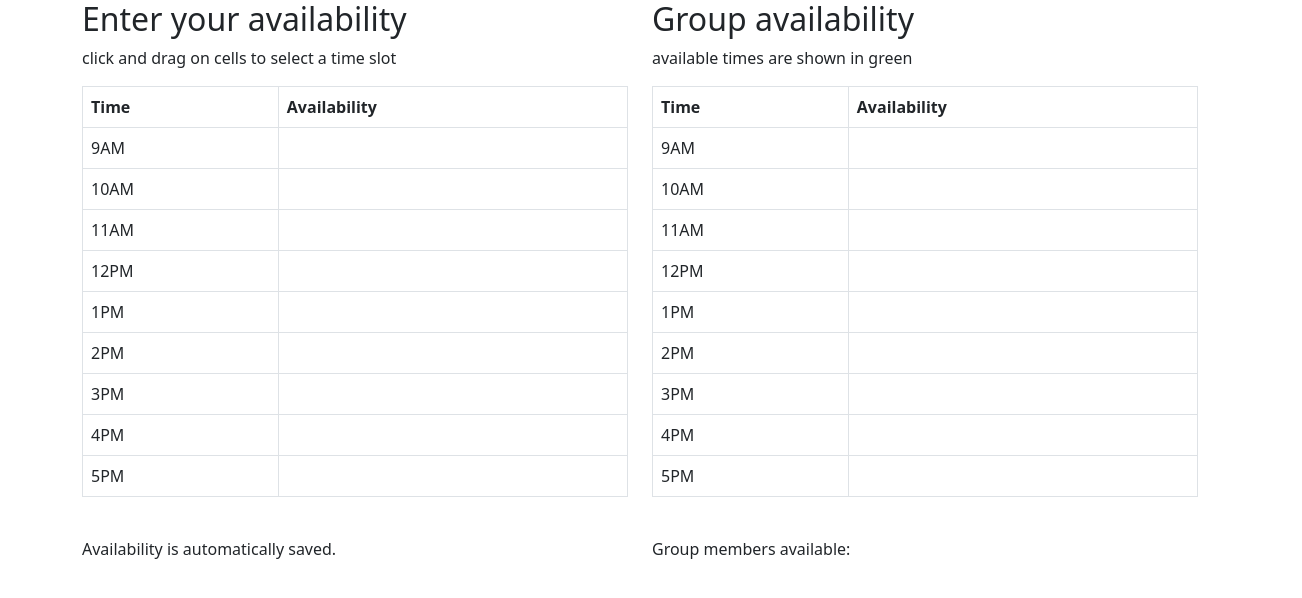
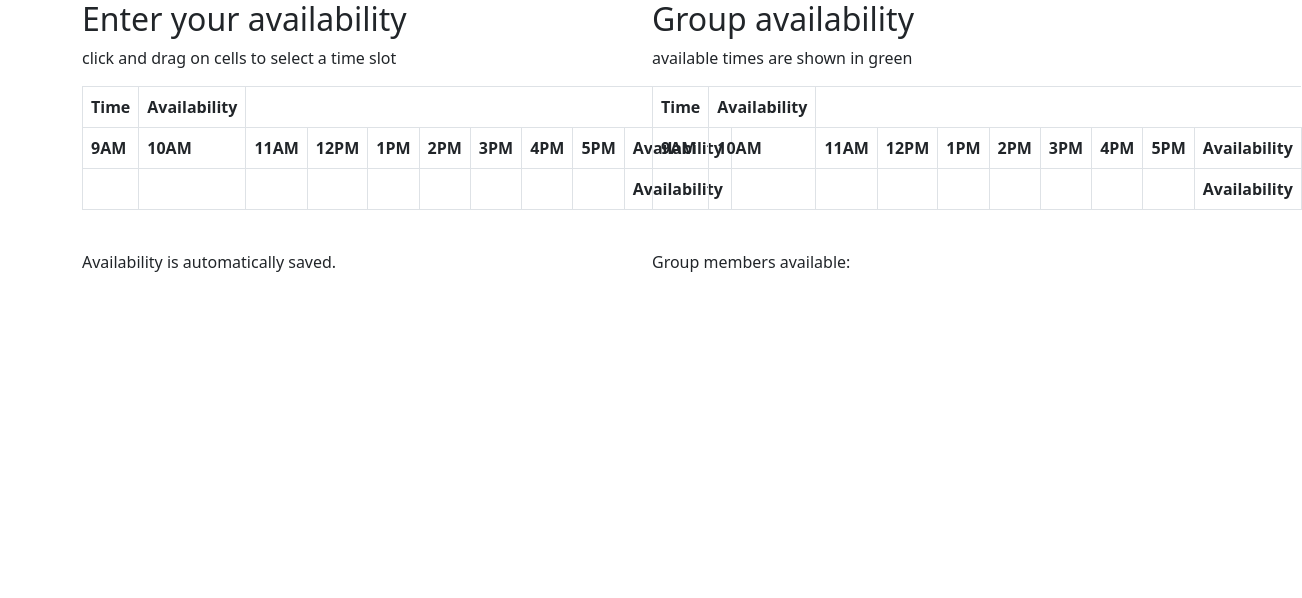
Before and after one commit to chingu-voyages/v43-tier2-team-26, a React (Create React App) app in the folder whenwhere/: page / in a window 1280 px wide. Shown: the top 598 px of the page, 1302 px wide, since content can reach past the window. Built offline with nearby package versions, Linux system fonts and the light colour scheme.

Commit message:
change selection functions

```diff
--- a/whenwhere/src/AvailabilityGrid.js
+++ b/whenwhere/src/AvailabilityGrid.js
@@ -1,7 +1,13 @@
 import React, { useState } from 'react';
 import { Table } from 'react-bootstrap';
 import 'bootstrap/dist/css/bootstrap.min.css';
-import './AvailabilityGrid.styles.css';
+// import './AvailabilityGrid.styles.css';
+
+const styles = {
+  selectedCell: {
+    backgroundColor: '#00c853',
+  },
+};
 
 function AvailabilityGrid() {
   const [selected, setSelected] = useState([]);
@@ -11,11 +17,16 @@ function AvailabilityGrid() {
     return selected.some((cell) => cell.row === row && cell.col === col);
   }
 
+  // Helper function to deselect a cell
+  function deselectCell(row, col) {
+    const newSelected = selected.filter((cell) => !(cell.row === row && cell.col === col));
+    setSelected(newSelected);
+  }
+
   // Event handlers for clicking and dragging on the grid
   function handleMouseDown(row, col) {
     if (isCellSelected(row, col)) {
-      const newSelected = selected.filter((cell) => !(cell.row === row && cell.col === col));
-      setSelected(newSelected);
+      deselectCell(row, col);
     } else {
       setSelected([...selected, { row, col }]);
     }
@@ -48,27 +59,52 @@ function AvailabilityGrid() {
   // Generate the table rows and cells for the grid
   const rows = [];
   const times = ['9AM', '10AM', '11AM', '12PM', '1PM', '2PM', '3PM', '4PM', '5PM'];
-  for (let r = 0; r < times.length; r++) {
-    const cells = [];
-    cells.push(
-      <td key={`time-${r}`}>
-        {times[r]}
+
+  // Create an array of boolean values to represent selected times
+  const timeSelection = times.map((time) => {
+    return selected.some((cell) => cell.row === times.indexOf(time));
+  });
+
+  // Generate the time column
+  const timeColumn = times.map((time) => {
+    return (
+      <td key={`time-${time}`} style={{ fontWeight: 'bold' }}>
+        {time}
       </td>
     );
-    for (let c = 0; c < 1; c++) {
-      const isSelected = isCellSelected(r, c);
-      cells.push(
-        <td
-          key={`${r}-${c}`}
-          className={isSelected ? 'selected' : ''}
-          onMouseDown={() => handleMouseDown(r, c)}
-          onMouseEnter={() => handleMouseEnter(r, c)}
-          onMouseUp={handleMouseUp}
-        />
-      );
-    }
-    rows.push(<tr key={r}>{cells}</tr>);
-  }
+  });
+
+  // Generate the availability column
+  const availabilityColumn = timeSelection.map((isSelected, index) => {
+    const cellStyle = isSelected ? styles.selectedCell : {};
+    return (
+      <td
+        key={`cell-${index}`}
+        style={cellStyle}
+        onMouseDown={() => handleMouseDown(index, 0)}
+        onMouseEnter={() => handleMouseEnter(index, 0)}
+        onMouseUp={handleMouseUp}
+      />
+    );
+  });
+
+  // Add time and availability columns to the rows array
+  rows.push(
+    <tr key="time-row">
+      {timeColumn}
+      <td key="availability-label" style={{ fontWeight: 'bold' }}>
+        Availability
+      </td>
+    </tr>
+  );
+  rows.push(
+    <tr key="availability-row">
+      {availabilityColumn}
+      <td key="availability-label" style={{ fontWeight: 'bold' }}>
+        Availability
+      </td>
+    </tr>
+  );
 
   return (
     <Table bordered className="availability-grid">
```
